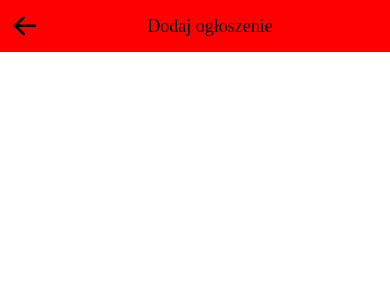
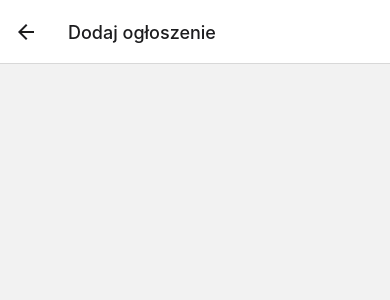
Before and after one commit to pat-pom/mobile-app, a React Native app in the folder AntiqueUi/: screen /AddProduct in a window 390 px wide. Shown: the top 300 px of the page. Built offline with nearby package versions, Linux system fonts and the light colour scheme.

Commit message:
Added navigation to project

```diff
--- a/AntiqueUi/package.json
+++ b/AntiqueUi/package.json
@@ -9,6 +9,8 @@
     "eject": "expo eject"
   },
   "dependencies": {
+    "@react-navigation/native": "^6.0.6",
+    "@react-navigation/native-stack": "^6.2.5",
     "expo": "~44.0.0",
     "expo-constants": "~13.0.0",
     "expo-splash-screen": "~0.14.1",
@@ -17,6 +19,8 @@
     "react-dom": "17.0.1",
     "react-native": "0.64.3",
     "react-native-image-crop-picker": "^0.37.2",
+    "react-native-safe-area-context": "3.3.2",
+    "react-native-screens": "~3.10.1",
     "react-native-vector-icons": "^9.0.0",
     "react-native-web": "0.17.1"
   },
--- a/AntiqueUi/src/App.js
+++ b/AntiqueUi/src/App.js
@@ -1,16 +1,24 @@
 import Constants from 'expo-constants';
-import { StyleSheet, ScrollView, Text, View } from 'react-native';
+import { NavigationContainer } from "@react-navigation/native";
+import { createNativeStackNavigator } from "@react-navigation/native-stack";
+import { StyleSheet, View, Text } from 'react-native';
 
-import { TopBar } from './components/TopBar';
+import { Home } from './screens/Home';
+import { AddProduct } from './screens/AddProduct';
+
+const Stack = createNativeStackNavigator();
 
 export default function App() {
   return (
-    <ScrollView>
+    <NavigationContainer>
       <View style={styles.container}>
         <View style={styles.statusBar} />
-        <TopBar viewName="Dodaj ogłoszenie" />
+        <Stack.Navigator>
+          <Stack.Screen name='Home' component={Home} />
+          <Stack.Screen name='AddProduct' component={AddProduct} options={{ title: "Dodaj ogłoszenie" }} />
+        </Stack.Navigator>
       </View>
-    </ScrollView>
+    </NavigationContainer>
   );
 }
 
--- a/AntiqueUi/src/components/TopBar.js
+++ /dev/null
@@ -1,30 +0,0 @@
-import { StyleSheet, Text, View } from "react-native"
-import Icon from 'react-native-vector-icons/AntDesign';
-
-export const TopBar = ({ viewName }) => {
-  return (
-    <View style={styles.container}>
-      <Icon name="arrowleft" size={30} />
-      <Text style={styles.title}>{viewName}</Text>
-      <Text></Text>
-    </View>
-  )
-}
-
-const styles = StyleSheet.create({
-  container: {
-    alignSelf: 'stretch',
-    height: 52,
-    flexDirection: 'row',
-    backgroundColor: 'red',
-    alignItems: 'center',
-    justifyContent: 'space-between',
-    paddingLeft: 10,
-    paddingRight: 10,
-  },
-  title: {
-    fontSize: 18,
-    fontWeight: '500',
-    fontFamily: 'Poppins',
-  }
-});
--- /dev/null
+++ b/AntiqueUi/src/screens/AddProduct.js
@@ -0,0 +1,9 @@
+import { StyleSheet, ScrollView, Text, View } from 'react-native';
+
+export const AddProduct = () => {
+  return (
+    <ScrollView>
+
+    </ScrollView>
+  )
+}
--- /dev/null
+++ b/AntiqueUi/src/screens/Home.js
@@ -0,0 +1,13 @@
+import { StyleSheet, Text, View, Button } from 'react-native';
+
+export const Home = ({ navigation }) => {
+  return (
+    <View style={{ flex: 1, alignItems: 'center', justifyContent: 'center' }}>
+      <Text>Home Screen</Text>
+      <Button
+        title="Add Product"
+        onPress={() => navigation.navigate('AddProduct')}
+      />
+    </View>
+  )
+}
```
Also changed, not shown: 2 other files (tests, documents, lock files or other folders).
